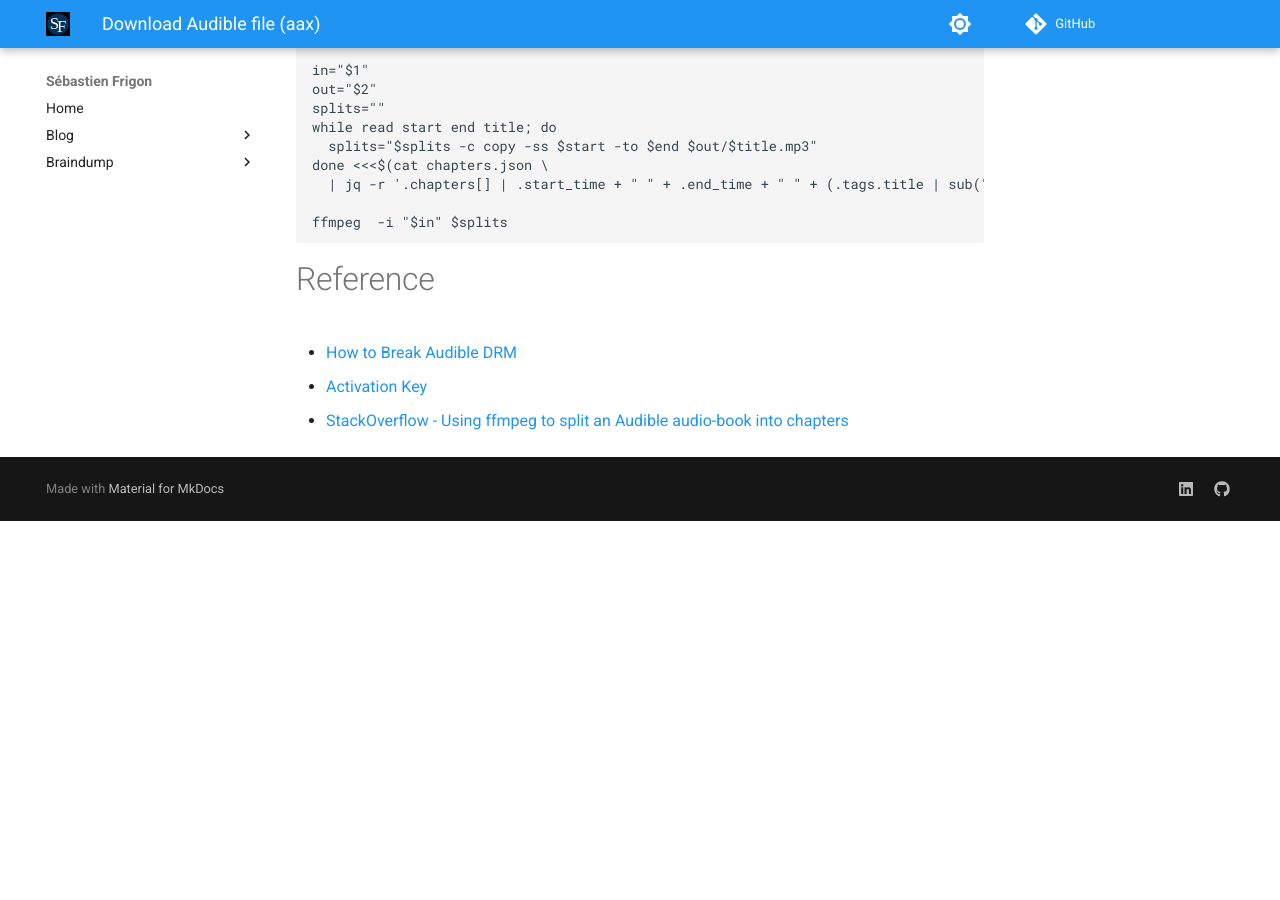
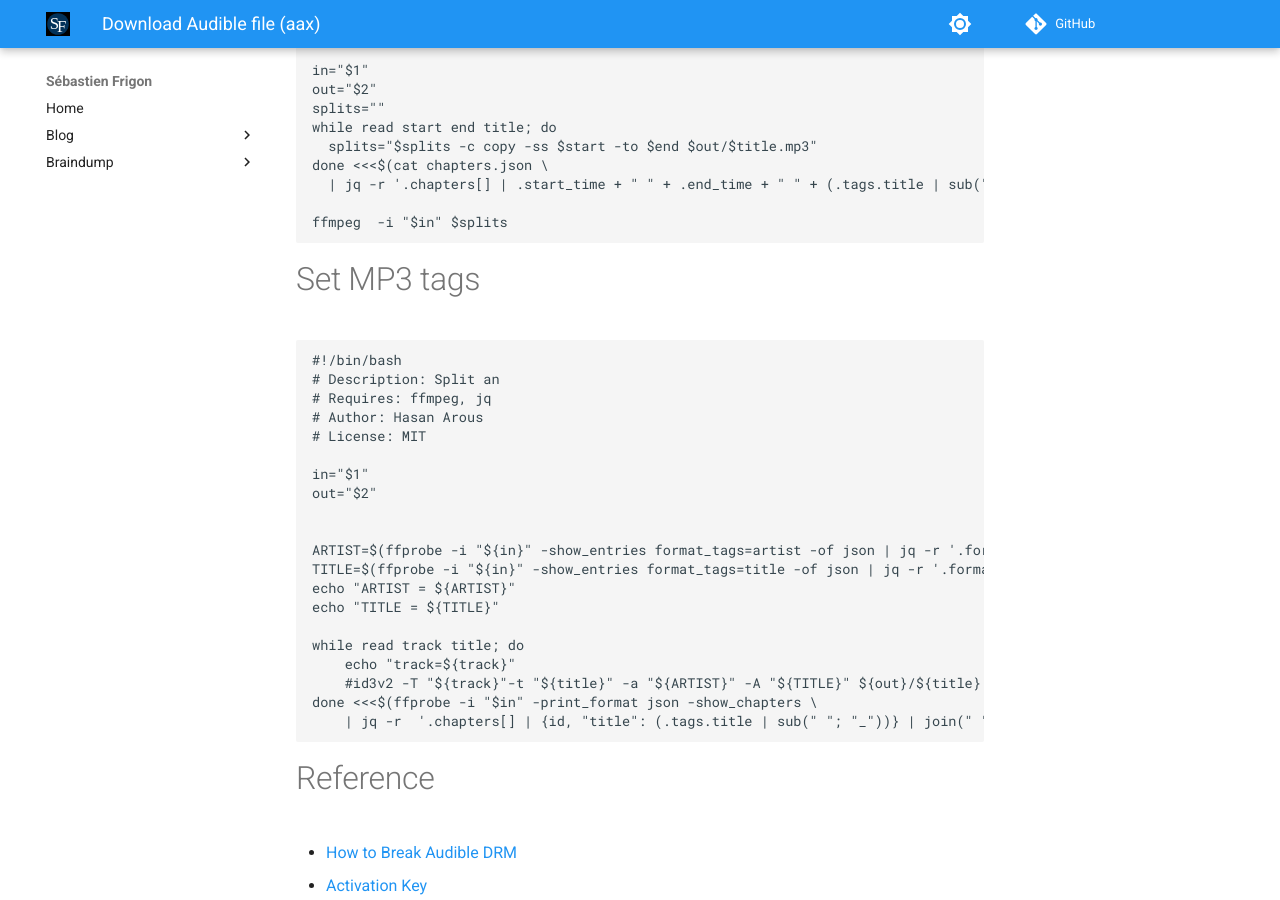
Before and after one commit to cbast/website, an MkDocs documentation site: the page built from docs/en/braindump/Audiobooks.md, in a window 1280 px wide and 900 px high, scrolled down 1233 px. Built offline with MkDocs 1.6.1 and Material for MkDocs 9.7.7, drawn with Linux system fonts in a browser that asks for light colours; comment, search, counter and statistics services are not loaded; before the commit the page ends 1754 px from its top, so only the background shows below that.

Commit message:
Update Audiobooks.md

````diff
--- a/docs/en/braindump/Audiobooks.md
+++ b/docs/en/braindump/Audiobooks.md
@@ -56,6 +56,30 @@ done <<<$(cat chapters.json \
 ffmpeg  -i "$in" $splits
 ```
 
+# Set MP3 tags
+```bash
+#!/bin/bash
+# Description: Split an
+# Requires: ffmpeg, jq
+# Author: Hasan Arous
+# License: MIT
+
+in="$1"
+out="$2"
+
+
+ARTIST=$(ffprobe -i "${in}" -show_entries format_tags=artist -of json | jq -r '.format.tags.artist')
+TITLE=$(ffprobe -i "${in}" -show_entries format_tags=title -of json | jq -r '.format.tags.title')
+echo "ARTIST = ${ARTIST}"
+echo "TITLE = ${TITLE}"
+
+while read track title; do
+	echo "track=${track}"
+	#id3v2 -T "${track}"-t "${title}" -a "${ARTIST}" -A "${TITLE}" ${out}/${title}.mp3
+done <<<$(ffprobe -i "$in" -print_format json -show_chapters \
+	| jq -r  '.chapters[] | {id, "title": (.tags.title | sub(" "; "_"))} | join(" ")')
+```
+
 # Reference
 - [How to Break Audible DRM](https://kylepiira.com/2019/05/12/how-to-break-audible-drm/)
 - [Activation Key](https://github.com/inAudible-NG/tables)
````
